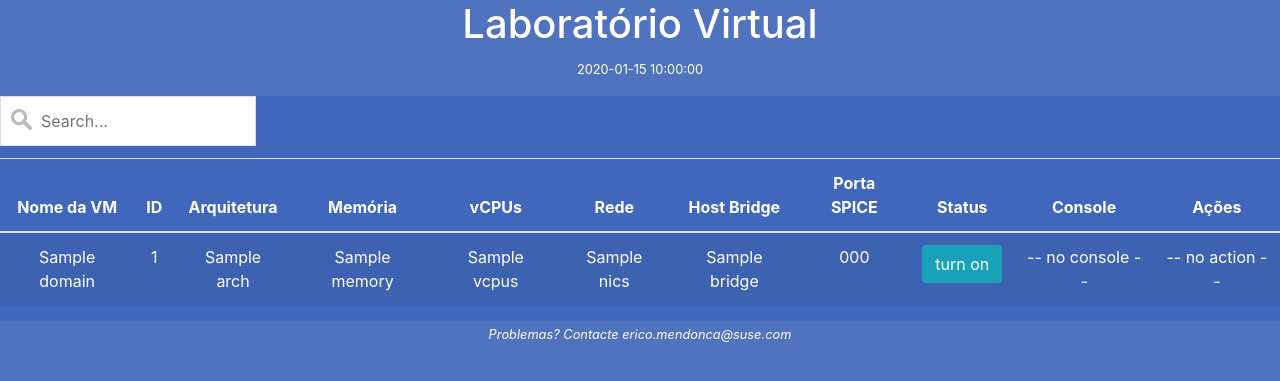
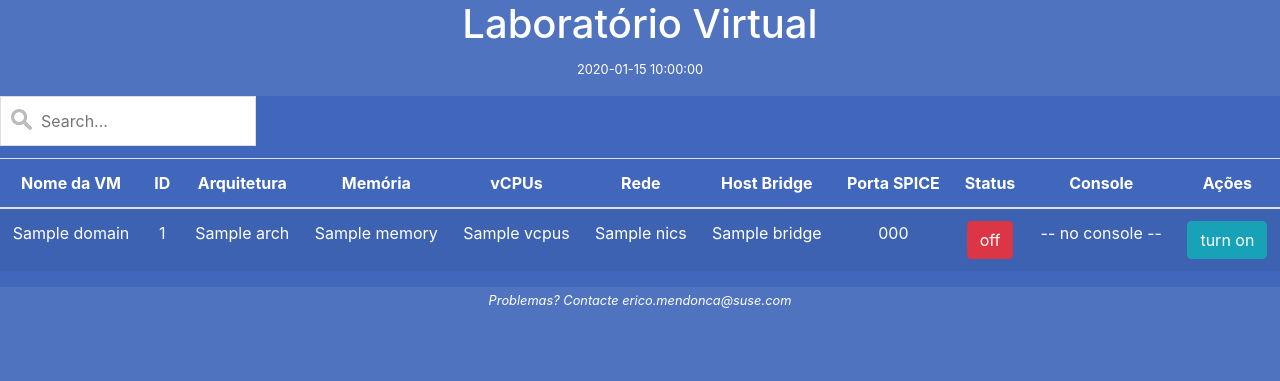
Before and after one commit to doccaz/labvirtual, a Flask app: template templates/index.html in a window 1280 px wide. Shown: the top 381 px of the page. Run offline with Flask 2, Linux system fonts and the light colour scheme; the template is opened without the code that fills it: most values are stand-ins (such as "Sample title", 1, 10 or a date in 2020); some libraries are stand-ins or nearby versions.

Commit message:
fixing off status column

```diff
--- a/templates/index.html
+++ b/templates/index.html
@@ -32,12 +32,12 @@
 					<td> {{ domain.bridge }} </td>
 					<td> {{ domain.spiceport }} </td>
 					{% if domain.state == "off" %}
+					<td><div class="btn btn-danger">off</div></td>
+					<td>-- no console --</td>
 					<td>
 						<div class="popup btn btn-info" onclick="startVM('{{ domain.name }}')">turn on<span class="popuptext" id="myPopup">VM {{ domain.name }} started</span>
 						</div>
 					</td>
-					<td>-- no console --</td>
-					<td>-- no action --</td>
 					{% else %}
 					<td> <div class="btn btn-success"> {{ domain.state }} </div></td>
 					{% if domain.in_use_by != "" %}
```
